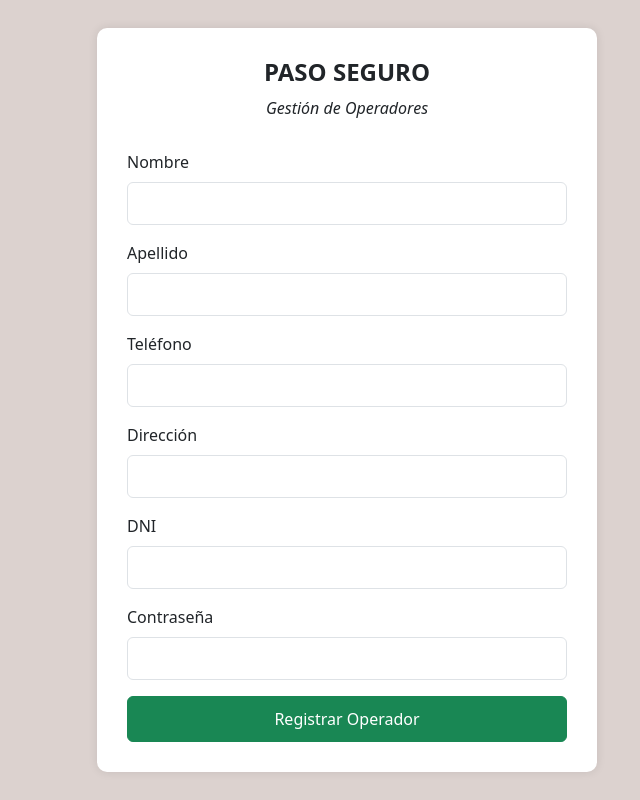
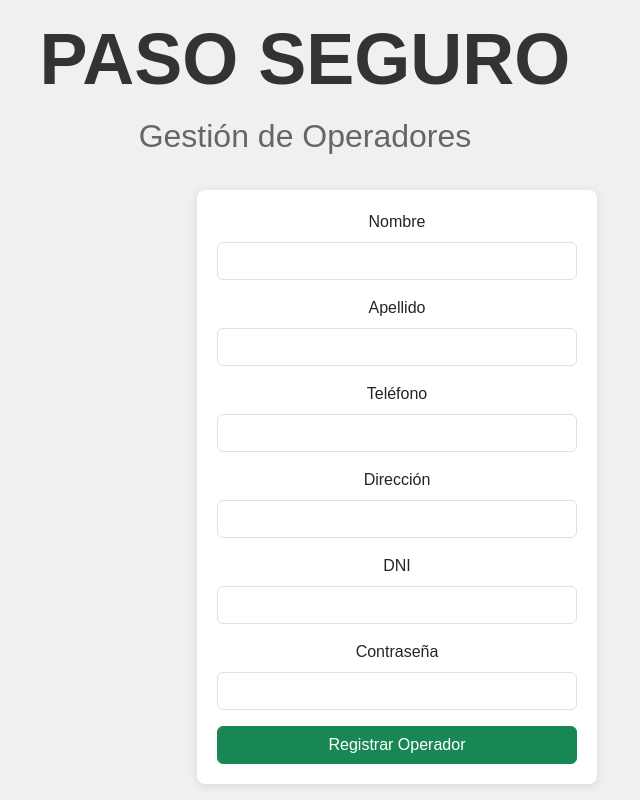
Before and after one commit to SantiagoSalvay/Proyecto_Peaje, a Django app: page /cargar-operador/ in a window 1280 px wide. Shown: the whole page, without its empty margins (335-975 px from the left). Run offline with Django 5.2, Linux system fonts and the light colour scheme.

Commit message:
Actualizacion 17/10

```diff
--- a/Peaje_App/urls.py
+++ b/Peaje_App/urls.py
@@ -1,13 +1,13 @@
 from django.urls import path
-from . import views
+from .views import IndexView, CargarOperadorView, CasillaView, ComienzaTurnoView, CobroView, MultaView, FinTurnoView, GenerarFacturaView
 
 urlpatterns = [
-    path('', views.index, name='index'),
-    path('cargar-operador/', views.cargar_operador, name='cargar_operador'),
-    path('casilla/', views.Casilla, name='casilla'),
-    path('casilla/comienza-turno/', views.comienza_turno, name='comienza_turno'),
-    path('casilla/comienza-turno/cobro', views.cobro, name='cobro'),
-    path('casilla/comienza-turno/cobro/multa', views.multa, name='multa'),
-    path('casilla/comienza-turno/cobro/fin-turno', views.fin_turno, name='turno'),
-    path('generar-factura/', views.generar_factura, name='generar_factura'),
+    path('', IndexView.as_view(), name='index'),
+    path('cargar-operador/', CargarOperadorView.as_view(), name='cargar_operador'),
+    path('casilla/', CasillaView.as_view(), name='casilla'),
+    path('casilla/comienza-turno/', ComienzaTurnoView.as_view(), name='comienza_turno'),
+    path('casilla/comienza-turno/cobro', CobroView.as_view(), name='cobro'),
+    path('casilla/comienza-turno/cobro/multa', MultaView.as_view(), name='multa'),
+    path('casilla/comienza-turno/cobro/fin-turno', FinTurnoView.as_view(), name='turno'),
+    path('generar-factura/', GenerarFacturaView.as_view(), name='generar_factura'),
 ]
--- a/Peaje_App/views.py
+++ b/Peaje_App/views.py
@@ -1,21 +1,30 @@
 from django.shortcuts import render, redirect
 from Peaje_App.models import Operador
 from django.contrib import messages
+from django.views import View
+from django.http import HttpResponse
+from reportlab.lib.pagesizes import letter
+from reportlab.pdfgen import canvas
+from reportlab.lib.utils import ImageReader
+import qrcode
+from io import BytesIO
+from datetime import datetime
 
-def index(request):
-    if request.method == 'POST':
+
+class IndexView(View):
+    def get(self, request):
+        return render(request, 'index.html')
+
+    def post(self, request):
         nombre = request.POST.get('nombre')
         apellido = request.POST.get('apellido')
         contraseña = request.POST.get('contraseña')
-
 
         if nombre == 'admin' and apellido == 'admin' and contraseña == 'admin':
             return redirect('/cargar-operador/')
 
         try:
-
             operador = Operador.objects.get(nombre=nombre, apellido=apellido)
-
 
             if operador.contraseña == contraseña:
                 request.session['nombre'] = operador.nombre
@@ -26,12 +35,14 @@ def index(request):
         except Operador.DoesNotExist:
             messages.error(request, "Nombre o apellido incorrectos.")
 
-    return render(request, 'index.html')
+        return render(request, 'index.html')
 
 
-def cargar_operador(request):
-    if request.method == 'POST':
+class CargarOperadorView(View):
+    def get(self, request):
+        return render(request, 'registro_trabajador.html')
 
+    def post(self, request):
         nombre = request.POST.get('nombre')
         apellido = request.POST.get('apellido')
         telefono = request.POST.get('telefono')
@@ -39,28 +50,33 @@ def cargar_operador(request):
         dni = request.POST.get('dni')
         contraseña = request.POST.get('contraseña')
 
-
         if Operador.objects.filter(dni=dni).exists():
             messages.error(request, "El DNI ya está registrado.")
             return render(request, 'registro_trabajador.html')
 
+        try:
+            operador = Operador(
+                nombre=nombre,
+                apellido=apellido,
+                telefono=telefono,
+                direccion=direccion,
+                dni=dni,
+                contraseña=contraseña
+            )
+            operador.save()
+            messages.success(request, "Operador registrado exitosamente.")
+            return redirect('index')
 
-        operador = Operador(
-            nombre=nombre,
-            apellido=apellido,
-            telefono=telefono,
-            direccion=direccion,
-            dni=dni,
-            contraseña=contraseña,
-        )
-        operador.save()
+        except Exception as e:
+            messages.error(request, f"Error al registrar el operador: {e}")
+            return render(request, 'registro_trabajador.html')
 
-        messages.success(request, "Operador registrado exitosamente.")
 
-    return render(request, 'registro_trabajador.html')
+class CasillaView(View):
+    def get(self, request):
+        return render(request, 'casilla.html')
 
-def Casilla(request):
-    if request.method == 'POST':
+    def post(self, request):
         numero_casilla = request.POST.get('numero_casilla')
 
         nombre = request.session.get('nombre')
@@ -69,109 +85,92 @@ def Casilla(request):
         try:
             operador = Operador.objects.get(nombre=nombre, apellido=apellido)
 
-
             operador.casilla_seleccionada = numero_casilla
             operador.save()
 
-
             request.session['numero_casilla'] = numero_casilla
-
-
             messages.success(request, f"Casilla {numero_casilla} seleccionada correctamente.")
             return redirect('comienza_turno')
 
         except Operador.DoesNotExist:
             messages.error(request, "No se encontró el operador.")
 
-    return render(request, 'casilla.html')
-
-def comienza_turno(request):
-    return render(request, 'comienza_turno.html')
-
-def cobro(request):
-    return render(request, 'cobro.html')
-
-def multa(request):
-    return render(request, 'multa.html')
-
-def fin_turno(request):
-    return render(request, 'fin_turno.html')
-
-from django.http import HttpResponse
-from reportlab.lib.pagesizes import letter
-from reportlab.pdfgen import canvas
-from reportlab.lib.utils import ImageReader
-import qrcode
-from io import BytesIO
-from datetime import datetime
-
-def generar_factura(request):
-    vehiculo = request.GET.get('vehiculo')
-    importe = request.GET.get('importe')
+        return render(request, 'casilla.html')
 
 
-    numero_casilla = request.session.get('numero_casilla')
-
-    response = HttpResponse(content_type='application/pdf')
-    response['Content-Disposition'] = f'attachment; filename="factura_{vehiculo}.pdf"'
-
-    buffer = BytesIO()
-    p = canvas.Canvas(buffer, pagesize=letter)
-
-    p.setTitle("Factura")
-    width, height = letter
+class ComienzaTurnoView(View):
+    def get(self, request):
+        return render(request, 'comienza_turno.html')
 
 
-    p.setFont("Helvetica-Bold", 18)
-    p.drawString(100, height - 50, "Factura de Cobro - Paso Seguro")
+class CobroView(View):
+    def get(self, request):
+        return render(request, 'cobro.html')
 
-    p.setFont("Helvetica", 12)
-    p.drawString(100, height - 100, f"Peaje: Paso Seguro")
-
-
-    p.drawString(100, height - 120, f"Casilla: {numero_casilla}")
-
-
-    fecha_hora = datetime.now().strftime("%Y-%m-%d %H:%M:%S")
-    p.drawString(100, height - 140, f"Fecha y Hora de Emisión: {fecha_hora}")
-
-
-    p.drawString(100, height - 160, f"Tipo de Vehículo: {vehiculo}")
-    p.drawString(100, height - 180, f"Importe Cobrado: ${importe}")
-
-
-    p.drawString(100, height - 220, "Muchas gracias por confiar en nuestro peaje")
-
-
-    qr = qrcode.QRCode(
-        version=1,
-        error_correction=qrcode.constants.ERROR_CORRECT_L,
-        box_size=10,
-        border=4,
-    )
-    qr.add_data('https://www.youtube.com/watch?v=xvFZjo5PgG0')
-    qr.make(fit=True)
-
-    img = qr.make_image(fill='black', back_color='white')
-    img_pil = img.convert('RGB')
-    img_reader = ImageReader(img_pil)
-
-
-    p.drawImage(img_reader, 100, height - 400, 150, 150)
-
-
-    p.showPage()
-    p.save()
-
-    buffer.seek(0)
-    return HttpResponse(buffer, content_type='application/pdf')
-
-def cobro(request):
-    if request.method == "POST":
+    def post(self, request):
         sentido_cobro = request.POST.get('sentido-cobro')
         numero_casilla = request.POST.get('numero-casilla')
         return render(request, 'cobro.html', {
             'sentido_cobro': sentido_cobro,
             'numero_casilla': numero_casilla
         })
-    return render(request, 'cobro.html')
+
+
+class MultaView(View):
+    def get(self, request):
+        return render(request, 'multa.html')
+
+
+class FinTurnoView(View):
+    def get(self, request):
+        return render(request, 'fin_turno.html')
+
+
+class GenerarFacturaView(View):
+    def get(self, request):
+        vehiculo = request.GET.get('vehiculo')
+        importe = request.GET.get('importe')
+        numero_casilla = request.session.get('numero_casilla')
+
+        response = HttpResponse(content_type='application/pdf')
+        response['Content-Disposition'] = f'attachment; filename="factura_{vehiculo}.pdf"'
+
+        buffer = BytesIO()
+        p = canvas.Canvas(buffer, pagesize=letter)
+
+        p.setTitle("Factura")
+        width, height = letter
+
+        p.setFont("Helvetica-Bold", 18)
+        p.drawString(100, height - 50, "Factura de Cobro - Paso Seguro")
+
+        p.setFont("Helvetica", 12)
+        p.drawString(100, height - 100, f"Peaje: Paso Seguro")
+        p.drawString(100, height - 120, f"Casilla: {numero_casilla}")
+
+        fecha_hora = datetime.now().strftime("%Y-%m-%d %H:%M:%S")
+        p.drawString(100, height - 140, f"Fecha y Hora de Emisión: {fecha_hora}")
+        p.drawString(100, height - 160, f"Tipo de Vehículo: {vehiculo}")
+        p.drawString(100, height - 180, f"Importe Cobrado: ${importe}")
+        p.drawString(100, height - 220, "Muchas gracias por confiar en nuestro peaje")
+
+        qr = qrcode.QRCode(
+            version=1,
+            error_correction=qrcode.constants.ERROR_CORRECT_L,
+            box_size=10,
+            border=4,
+        )
+        qr.add_data('https://www.youtube.com/watch?v=xvFZjo5PgG0')
+        qr.make(fit=True)
+
+        img = qr.make_image(fill='black', back_color='white')
+        img_pil = img.convert('RGB')
+        img_reader = ImageReader(img_pil)
+
+        p.drawImage(img_reader, 100, height - 400, 150, 150)
+
+        p.showPage()
+        p.save()
+
+        buffer.seek(0)
+        return HttpResponse(buffer, content_type='application/pdf')
--- a/Peaje_Proyecto/settings.py
+++ b/Peaje_Proyecto/settings.py
@@ -78,7 +78,7 @@ WSGI_APPLICATION = 'Peaje_Proyecto.wsgi.application'
 DATABASES = {
     'default': {
         'ENGINE': 'django.db.backends.mysql',
-        'NAME': 'peaje',
+        'NAME': 'peaje_db1',
         'USER': 'root',
         'PASSWORD': '',
         'HOTS': 'localhost',
--- a/static/css/carga_operador.css
+++ b/static/css/carga_operador.css
@@ -1,43 +1,45 @@
+
 body {
-    background-color: #DCD2CF;
+    font-family: Arial, sans-serif;
+    background-color: #f0f0f0;
+    margin: 0;
+    padding: 0;
     display: flex;
     justify-content: center;
     align-items: center;
     height: 100vh;
-    margin: 0;
-}
-.container{
-    justify-content: center;
-}
-.form-container {
-    background-color: white;
-    padding: 30px;
-    border-radius: 10px;
-    box-shadow: 0px 0px 10px rgba(0, 0, 0, 0.1);
-    max-width: 500px;
-    width: 100%;
-    margin-left: 350px;
 }
 
-.form-title {
-    font-size: 24px;
-    font-weight: bold;
+.container {
     text-align: center;
-    margin-bottom: 10px;
 }
 
-.form-subtitle {
-    text-align: center;
-    font-style: italic;
+
+.main-title {
+    font-size: 4.5rem;
+    font-weight: bold;
+    margin-bottom: 10px;
+    color: #333;
+}
+
+
+.main-subtitle {
+    font-size: 2rem;
+    color: #666;
     margin-bottom: 30px;
 }
 
-.form-control {
-    font-size: 14px;
-    padding: 10px;
+
+.form-container {
+    margin-left: 450px;
+    width: 400px;
+    padding: 20px;
+    background-color: #fff;
+    border-radius: 8px;
+    box-shadow: 0 2px 10px rgba(0, 0, 0, 0.1);
 }
 
-.btn {
-    font-size: 16px;
-    padding: 10px;
+
+button {
+    font-size: 1.1rem;
 }
--- a/templates/registro_trabajador.html
+++ b/templates/registro_trabajador.html
@@ -8,15 +8,16 @@
     <link href="https://cdn.jsdelivr.net/npm/bootstrap@5.3.0-alpha1/dist/css/bootstrap.min.css" rel="stylesheet">
     <link rel="stylesheet" href="{% static 'css/carga_operador.css' %}">
     <link rel="icon" href="{% static 'img/logo.png' %}" type="image/x-icon">
-
 </head>
 <body>
     <div class="container">
+
+        <h2 class="main-title">PASO SEGURO</h2>
+        <p class="main-subtitle">Gestión de Operadores</p>
+
+
         <div class="form-container">
-            <h2 class="form-title">PASO SEGURO</h2>
-            <p class="form-subtitle">Gestión de Operadores</p>
-
-            <form method="POST" action="{% url 'index' %}">
+            <form method="POST" action="{% url 'cargar_operador' %}">
                 {% csrf_token %}
                 <div class="mb-3">
                     <label for="nombre" class="form-label">Nombre</label>
```
Also changed, not shown: templates/index.html (+15 -2 lines).
